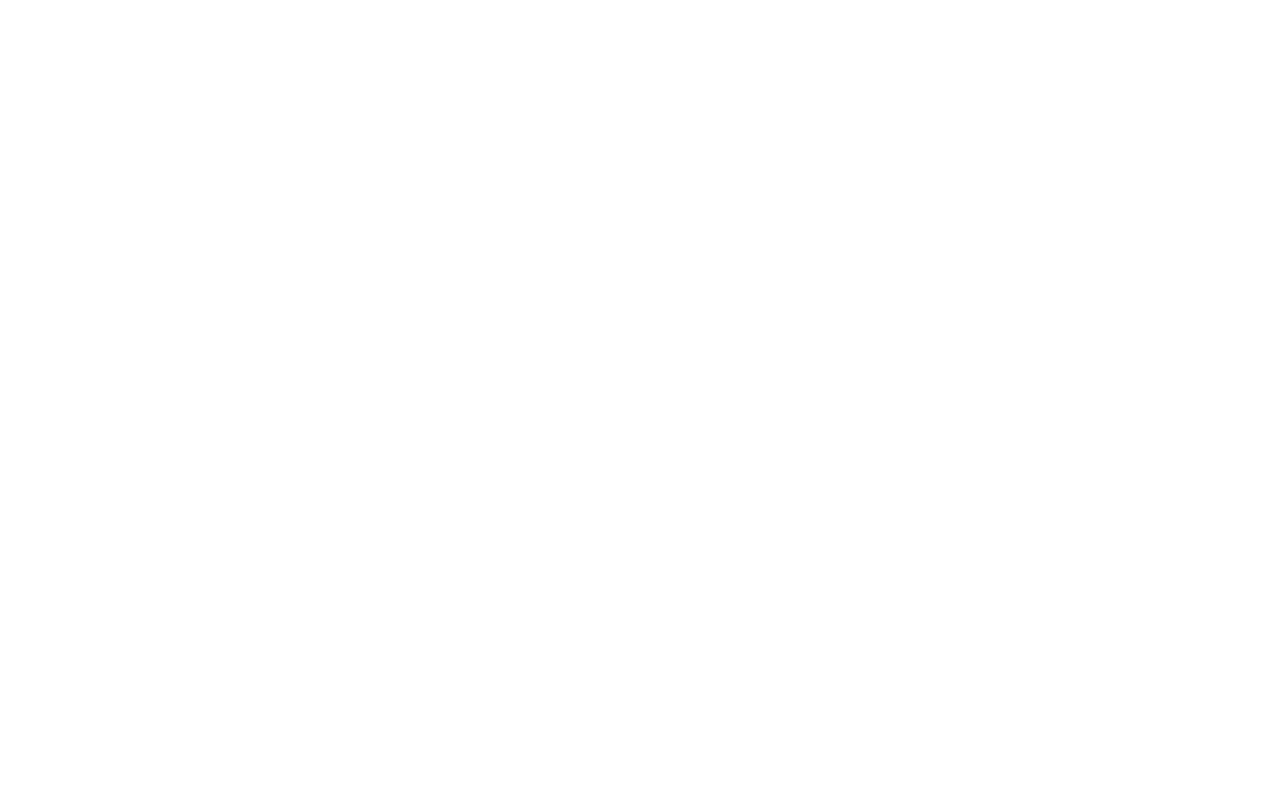
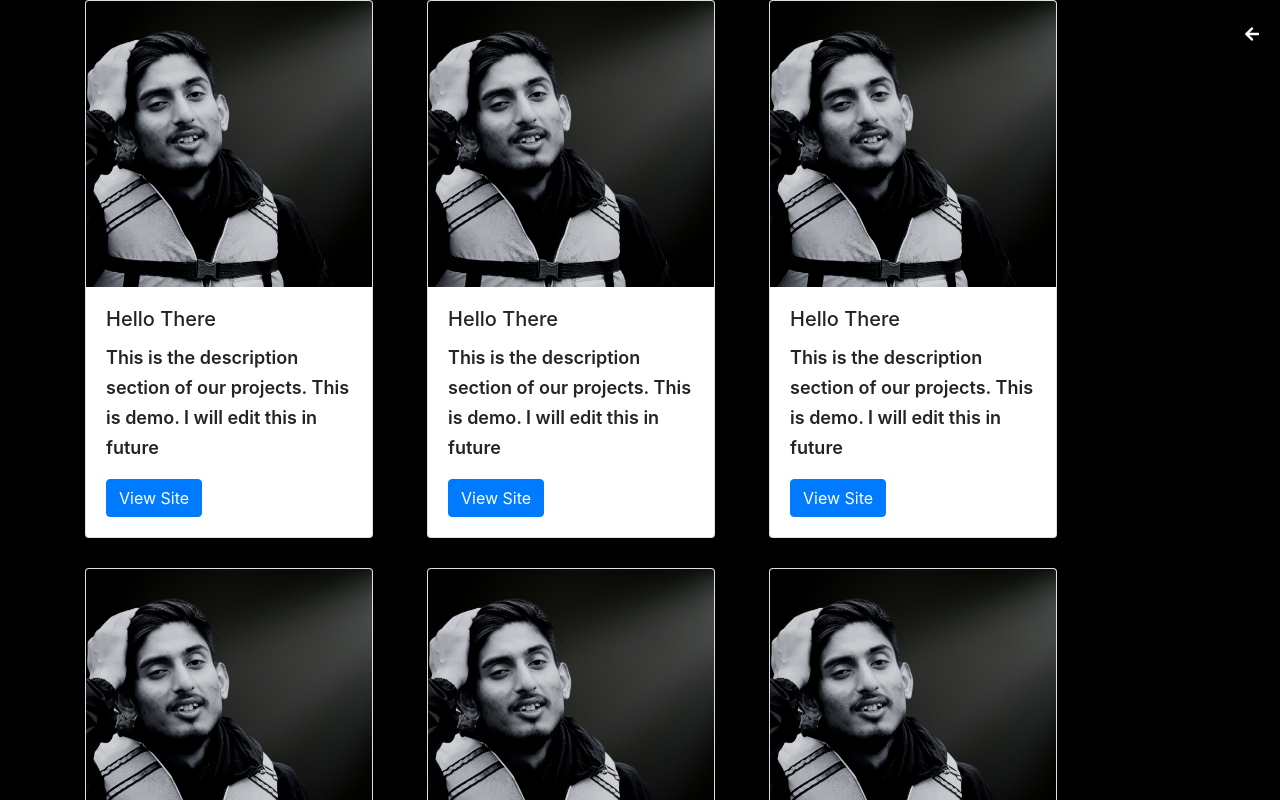
Before and after one commit to bipinparajuli/profile, a React (Create React App) app: page /projects in a window 1280 px wide. Shown: the top 800 px of the page. Built offline with nearby package versions, Linux system fonts and the light colour scheme.

Commit message:
added project section

```diff
--- /dev/null
+++ b/src/Component/Projects.css
@@ -0,0 +1,13 @@
+.project{
+    background-color: black;
+}
+
+.row{
+    flex-wrap: wrap !important;
+}
+
+.col-3{
+    max-width: 30% !important;
+    flex: 0 0 33% !important;
+    margin-bottom: 30px;
+}
--- a/src/Component/Projects.js
+++ b/src/Component/Projects.js
@@ -1,8 +1,24 @@
 import React from 'react'
+import "./Projects.css"
+import Card from './UI/Cards'
+import {data} from '../data'
+import BackIcon from './UI/BackIcon'
 
 const Projects = () => {
+
     return (
-        <div>
+        <div className="project">
+            <BackIcon />
+            <div className="container">
+            <div className="row">
+            {data.map(data=>(
+<div className="col-3 column">
+<Card title={data.title} text={data.text} src={data.src} link={data.link} />
+</div>
+
+            ))}
+            </div>
+            </div>
 
         </div>
     )
--- /dev/null
+++ b/src/Component/UI/Cards.js
@@ -0,0 +1,18 @@
+import React from 'react'
+
+const Cards = ({src,title,text,link}) => {
+
+    return (
+
+      <div className="card" style={{width: "18rem"}}>
+  <img className="card-img-top" src={src} alt="Card image cap" />
+  <div className="card-body">
+    <h5 className="card-title">{title}</h5>
+    <p className="card-text">{text}</p>
+    <a href={link} className="btn btn-primary">View Site</a>
+  </div>
+</div>
+    )
+}
+
+export default Cards
--- /dev/null
+++ b/src/data.js
@@ -0,0 +1,35 @@
+import img from './assets/my.png'
+export const data = [
+    {
+        src:img,
+        title:"Hello There",
+        text:"This is the description section of our projects. This is demo. I will edit this in future",
+        link:"www.bipinparajuli.com.np"
+    },
+    {
+        src:img,
+        title:"Hello There",
+        text:"This is the description section of our projects. This is demo. I will edit this in future",
+        link:"www.bipinparajuli.com.np"
+    },{
+        src:img,
+        title:"Hello There",
+        text:"This is the description section of our projects. This is demo. I will edit this in future",
+        link:"www.bipinparajuli.com.np"
+    },{
+        src:img,
+        title:"Hello There",
+        text:"This is the description section of our projects. This is demo. I will edit this in future",
+        link:"www.bipinparajuli.com.np"
+    },{
+        src:img,
+        title:"Hello There",
+        text:"This is the description section of our projects. This is demo. I will edit this in future",
+        link:"www.bipinparajuli.com.np"
+    },{
+        src:img,
+        title:"Hello There",
+        text:"This is the description section of our projects. This is demo. I will edit this in future",
+        link:"www.bipinparajuli.com.np"
+    },
+]
```
